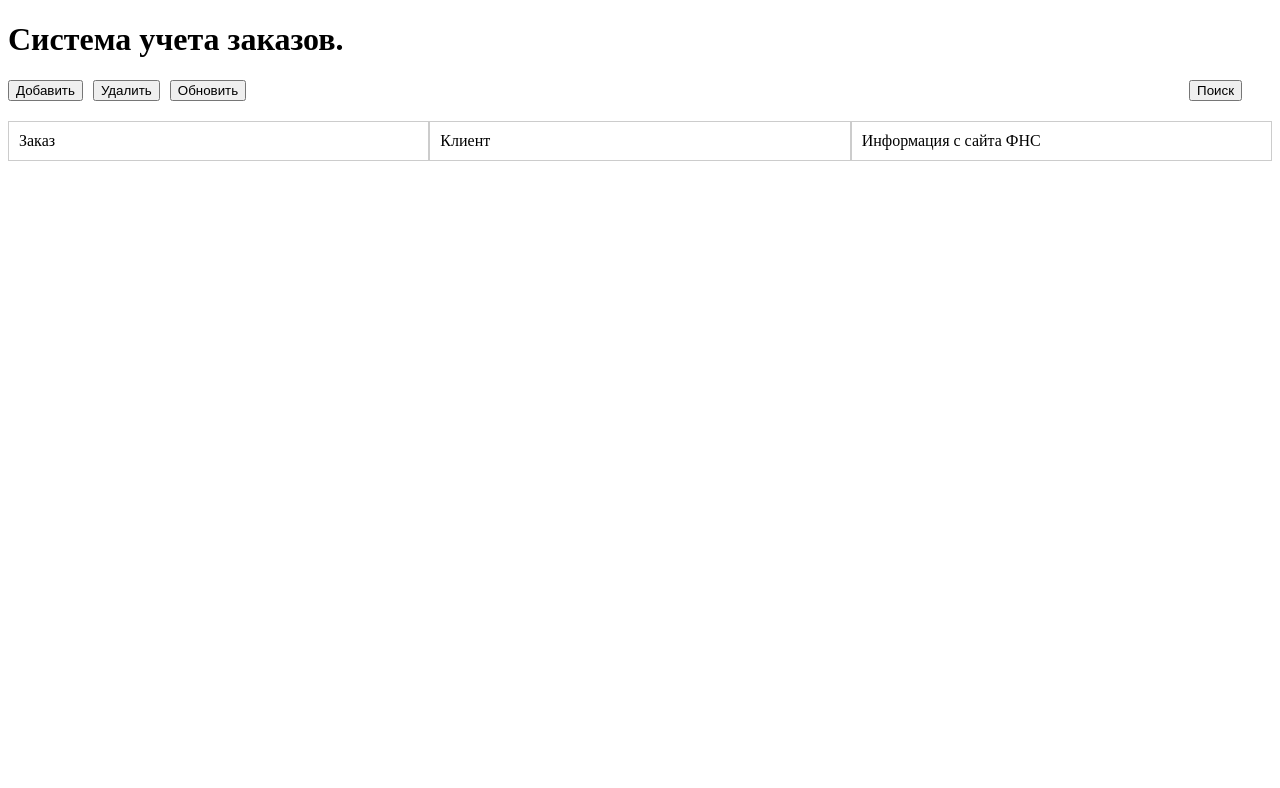
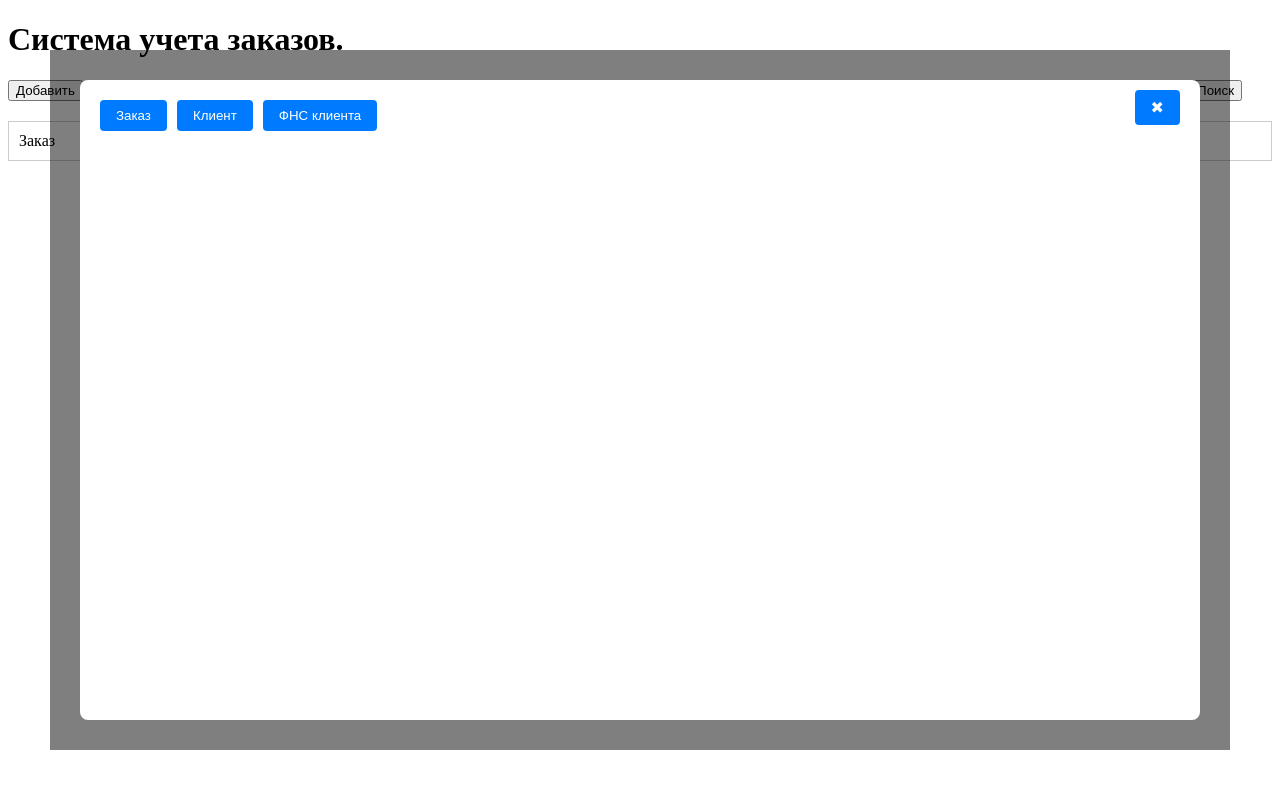
Before and after one commit to Guerrero8/development-manahement-system-front, a React (Create React App) app: page / in a window 1280 px wide. Both pictures are taken after a click on the button "Добавить". Shown: the top 788 px of the page. Built offline with nearby package versions, Linux system fonts and the light colour scheme.

Commit message:
create ModalWindow

```diff
--- a/src/Buttons.js
+++ b/src/Buttons.js
@@ -1,11 +1,25 @@
-// Buttons.js
-import React from 'react';
+import React, { useState } from 'react';
 import './Buttons.css';
+import CreateModalWindow from './CreateModalWindow'; // Подключаем компонент с всплывающим окном
 
 function Buttons() {
+    const [isModalOpen, setIsModalOpen] = useState(false);
+
+    // Функция для открытия всплывающего окна
+    const openModal = () => {
+        setIsModalOpen(true);
+    };
+
+    // Функция для закрытия всплывающего окна
+    const closeModal = () => {
+        setIsModalOpen(false);
+    };
+
     return (
         <div className="buttons">
-            <button onClick={() => console.log('Создать')}>Добавить</button>
+            <button onClick={openModal}>Добавить</button>
+            {/* Условный рендеринг всплывающего окна */}
+            {isModalOpen && <CreateModalWindow onClose={closeModal} />}
             <button onClick={() => console.log('Удалить')}>Удалить</button>
             <button onClick={() => console.log('Обновить')}>Обновить</button>
             <button className="search-button" onClick={() => console.log('Создать')}>Поиск</button>
--- /dev/null
+++ b/src/CreateModalWindow.css
@@ -0,0 +1,46 @@
+/* CreateModalWindow.css */
+.modal {
+    position: fixed;
+    top: 50px;
+    left: 50px;
+    right: 50px;
+    bottom: 50px;
+    background-color: rgba(0, 0, 0, 0.5);
+    display: flex;
+    justify-content: center;
+    align-items: center;
+}
+
+.modal-content {
+    width: calc(100% - 100px);
+    height: calc(100% - 100px);
+    background-color: #fff;
+    padding: 20px;
+    border-radius: 8px;
+    position: relative;
+    box-shadow: none;
+}
+
+.close-button {
+    position: absolute;
+    top: 10px;
+    right: 10px;
+    background: none;
+    border: none;
+    cursor: pointer;
+    font-size: 16px;
+    color: #333;
+}
+
+.close-button:hover {
+    color: #555;
+}
+
+.modal-content button {
+    margin-right: 10px;
+    padding: 8px 16px;
+    background-color: #007bff;
+    color: #fff;
+    border: none;
+    border-radius: 4px;
+}
--- a/src/CreateModalWindow.js
+++ b/src/CreateModalWindow.js
@@ -1,11 +1,11 @@
-// CreateModalWindow.js
 import React from 'react';
+import './CreateModalWindow.css';
 
 function CreateModalWindow({ onClose }) {
     return (
         <div className="modal">
             <div className="modal-content">
-                <button onClick={onClose}>Закрыть</button>
+                <button className="close-button" onClick={onClose}>✖</button>
                 <button>Заказ</button>
                 <button>Клиент</button>
                 <button>ФНС клиента</button>
```
